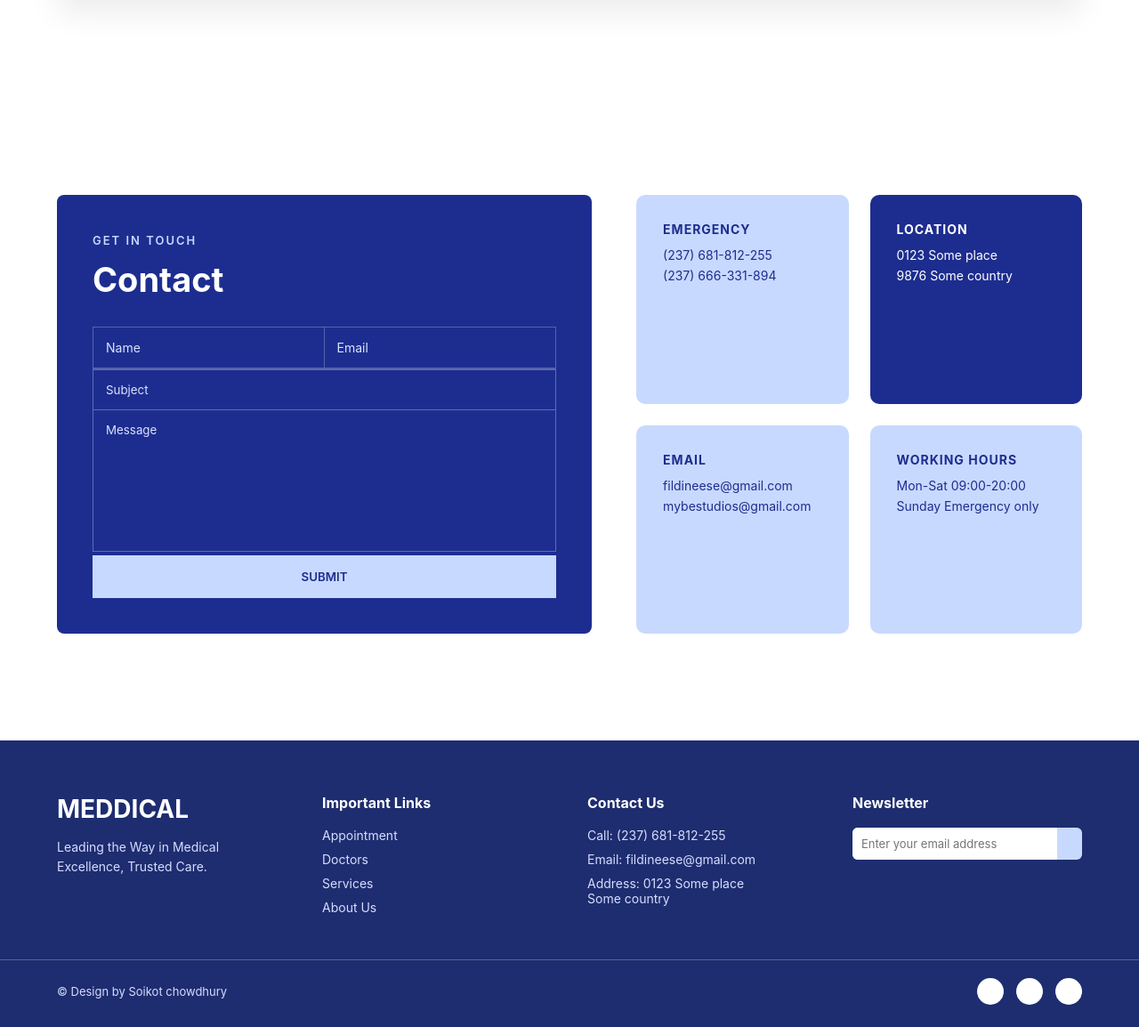
After one commit to Riyadulislamratul/Hospital_Management_System, a Django app: page /contact/ in a window 1280 px wide. The commit adds this page. Shown: the part 916-2070 px from the top of the page at 89% size. Run offline with Django 5.2, Linux system fonts and the light colour scheme.

Commit message:
contact page added

```diff
--- /dev/null
+++ b/Hospital_Management_System/core/templates/contact.html
@@ -0,0 +1,94 @@
+{% extends "base.html" %}
+
+{% block title %}Contact Page{% endblock title %}
+
+{% block content %}
+
+   <!-- ================= PAGE BANNER ================= -->
+<section class="page-banner contact-banner">
+    <div class="page-banner-overlay">
+        <div class="container banner-content">
+
+            <span class="breadcrumb">Home / Contact</span>
+            <h1>Our Contacts</h1>
+
+        </div>
+    </div>
+</section>
+<!-- ================= MAP SECTION ================= -->
+<section class="map-section">
+    <div class="container">
+
+        <div class="map-wrapper">
+            <iframe
+                src="https://www.google.com/maps?q=New%20York%20City&output=embed"
+                loading="lazy"
+                referrerpolicy="no-referrer-when-downgrade">
+            </iframe>
+        </div>
+
+    </div>
+</section>
+
+<!-- ================= CONTACT SECTION ================= -->
+<section class="contact-main">
+    <div class="container contact-wrapper">
+
+        <!-- LEFT : FORM -->
+        <div class="contact-form-box">
+
+            <span class="section-subtitle">GET IN TOUCH</span>
+            <h2 class="section-title">Contact</h2>
+
+            <form class="contact-form">
+
+                <div class="form-grid">
+                    <input type="text" placeholder="Name">
+                    <input type="email" placeholder="Email">
+                </div>
+
+                <input type="text" class="full" placeholder="Subject">
+
+                <textarea placeholder="Message"></textarea>
+
+                <button type="submit">SUBMIT</button>
+
+            </form>
+        </div>
+
+        <!-- RIGHT : INFO CARDS -->
+        <div class="contact-info-grid">
+
+            <div class="contact-info-card">
+                <i class="fa-solid fa-phone"></i>
+                <h4>EMERGENCY</h4>
+                <p>(237) 681-812-255</p>
+                <p>(237) 666-331-894</p>
+            </div>
+
+            <div class="contact-info-card active">
+                <i class="fa-solid fa-location-dot"></i>
+                <h4>LOCATION</h4>
+                <p>0123 Some place</p>
+                <p>9876 Some country</p>
+            </div>
+
+            <div class="contact-info-card">
+                <i class="fa-solid fa-envelope"></i>
+                <h4>EMAIL</h4>
+                <p>fildineese@gmail.com</p>
+                <p>mybestudios@gmail.com</p>
+            </div>
+
+            <div class="contact-info-card">
+                <i class="fa-solid fa-clock"></i>
+                <h4>WORKING HOURS</h4>
+                <p>Mon-Sat 09:00-20:00</p>
+                <p>Sunday Emergency only</p>
+            </div>
+
+        </div>
+
+    </div>
+</section>
+{% endblock content %}
--- a/Hospital_Management_System/core/templates/includes/header.html
+++ b/Hospital_Management_System/core/templates/includes/header.html
@@ -53,7 +53,7 @@
                 <a href="{% url 'news' %}">News</a>
             </li>
             <li>
-                <a href="">Contact</a>
+                <a href="{% url 'contact' %}">Contact</a>
             </li>
         </ul>
 
--- a/Hospital_Management_System/core/urls.py
+++ b/Hospital_Management_System/core/urls.py
@@ -5,4 +5,5 @@ urlpatterns = [
     path('news/', views.news, name='news'),
     path('services/', views.service, name='services'),
     path('doctors/', views.doctors, name='doctors'),
+    path('contact/', views.contact, name='contact'),
 ]
--- a/Hospital_Management_System/core/views.py
+++ b/Hospital_Management_System/core/views.py
@@ -13,3 +13,6 @@ def service(request):
 
 def doctors(request):
     return render(request, 'doctors.html')
+
+def contact(request):
+    return render(request, 'contact.html')
```
